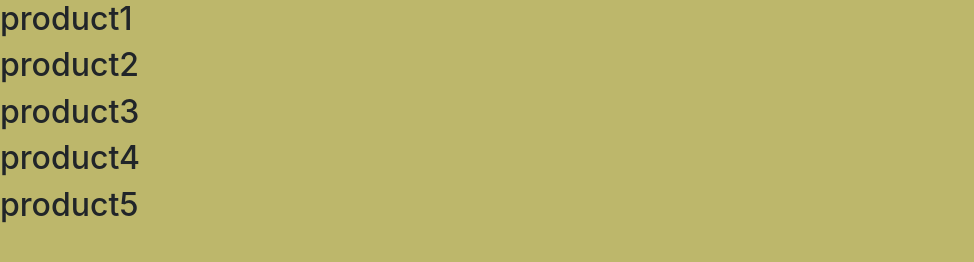
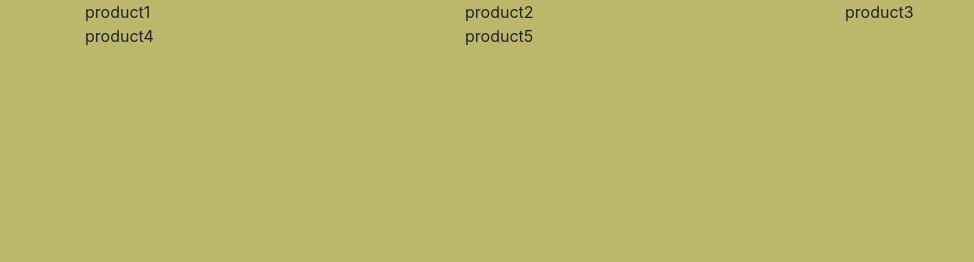
Before and after one commit to okaformark/bootstrap-product-cards, a plain HTML site: page index.html in a window 1280 px wide. Shown: the whole page, without its empty margins (0-974 px from the left). Drawn offline with nearby package versions, Linux system fonts and the light colour scheme.

Commit message:
made rows

```diff
--- a/index.html
+++ b/index.html
@@ -9,12 +9,11 @@
     <link rel="stylesheet" href="./main.css">
 </head>
 <body>
-    <div id="product-class"></div>
+    <div id="product-class" class = "container"></div>
     <script src="https://code.jquery.com/jquery-3.3.1.slim.min.js" integrity="sha384-q8i/X+965DzO0rT7abK41JStQIAqVgRVzpbzo5smXKp4YfRvH+8abtTE1Pi6jizo" crossorigin="anonymous"></script>
     <script src="https://cdnjs.cloudflare.com/ajax/libs/popper.js/1.14.7/umd/popper.min.js" integrity="sha384-UO2eT0CpHqdSJQ6hJty5KVphtPhzWj9WO1clHTMGa3JDZwrnQq4sF86dIHNDz0W1" crossorigin="anonymous"></script>
     <script src="https://stackpath.bootstrapcdn.com/bootstrap/4.3.1/js/bootstrap.min.js" integrity="sha384-JjSmVgyd0p3pXB1rRibZUAYoIIy6OrQ6VrjIEaFf/nJGzIxFDsf4x0xIM+B07jRM" crossorigin="anonymous"></script>
     <script src="./main.js"></script>
 
-
 </body>
 </html>
--- a/main.js
+++ b/main.js
@@ -61,11 +61,11 @@ const printToDom = (divId, textToPrint) => {
     selectedDiv.innerHTML = textToPrint;
 };
 const domStringBuilder =()=>{
-    let domString = '';
+    let domString = '<div class ="row">';
     products.forEach((item) =>{
-        domString += `<div class = products>`;
-        domString += `<h2>${item.title}</h2>`;
+        domString += `<div class="col-4"> ${item.title}</div>`;
     })
+    domString +='</div>';
     printToDom('product-class', domString);
 };
 const init = () =>{
```
